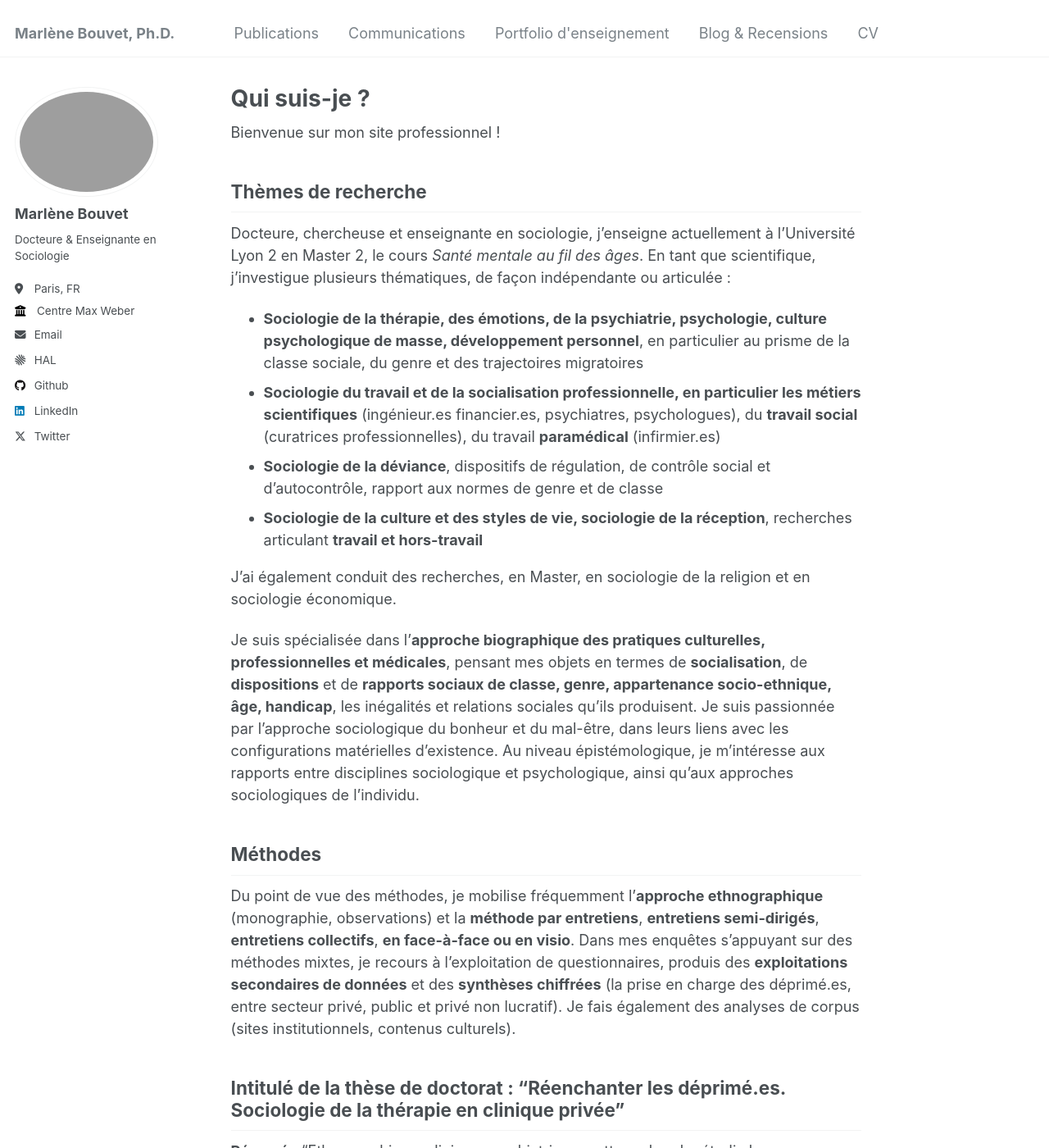
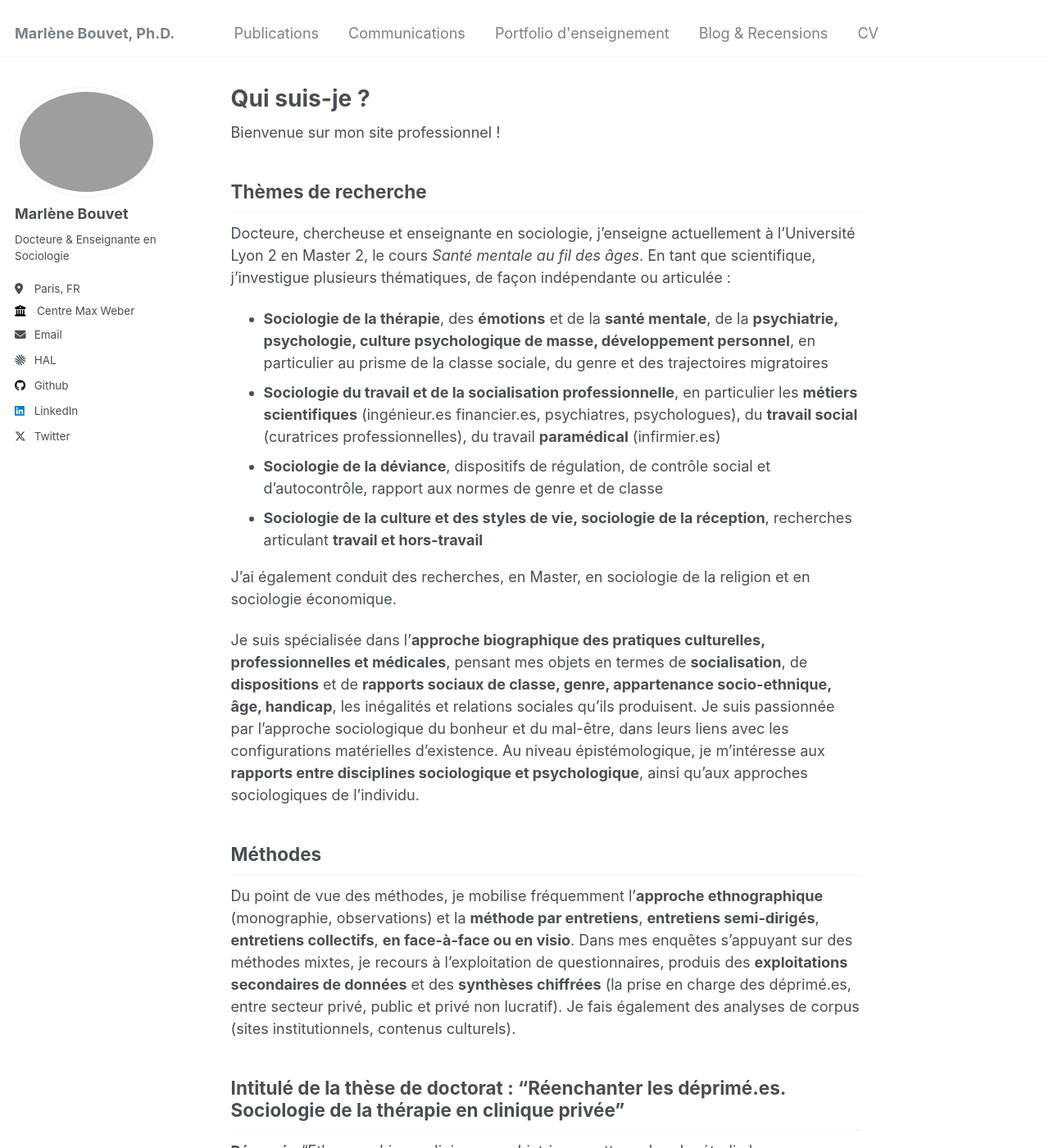
Before and after one commit to marlenebouvet/marlenebouvet.fr, a Jekyll site: the page built from _pages/about.md, in a window 1280 px wide and 1400 px high. Shown: the whole window at 82% size. Built offline with Jekyll 4.4.1, drawn with Linux system fonts in a browser that asks for light colours; some web fonts are replaced; some of the changed text lies outside the part shown.

Commit message:
modifs sur page d'accueil

```diff
--- a/_pages/about.md
+++ b/_pages/about.md
@@ -12,14 +12,14 @@
 ## Thèmes de recherche
 
 Docteure, chercheuse et enseignante en sociologie, j'enseigne actuellement à l'Université Lyon 2 en Master 2, le cours *Santé mentale au fil des âges*. En tant que scientifique, j'investigue plusieurs thématiques, de façon indépendante ou articulée :
-- **Sociologie de la thérapie, des émotions, de la psychiatrie, psychologie, culture psychologique de masse, développement personnel**, en particulier au prisme de la classe sociale, du genre et des trajectoires migratoires
-- **Sociologie du travail et de la socialisation professionnelle, en particulier les métiers scientifiques** (ingénieur.es financier.es, psychiatres, psychologues), du **travail social** (curatrices professionnelles), du travail **paramédical** (infirmier.es)
+- **Sociologie de la thérapie**, des **émotions** et de la **santé mentale**, de la **psychiatrie, psychologie, culture psychologique de masse, développement personnel**, en particulier au prisme de la classe sociale, du genre et des trajectoires migratoires
+- **Sociologie du travail et de la socialisation professionnelle**, en particulier les **métiers scientifiques** (ingénieur.es financier.es, psychiatres, psychologues), du **travail social** (curatrices professionnelles), du travail **paramédical** (infirmier.es)
 - **Sociologie de la déviance**, dispositifs de régulation, de contrôle social et d'autocontrôle, rapport aux normes de genre et de classe
 - **Sociologie de la culture et des styles de vie, sociologie de la réception**, recherches articulant **travail et hors-travail**
 
 J'ai également conduit des recherches, en Master, en sociologie de la religion et en sociologie économique.
 
-Je suis spécialisée dans l'**approche biographique des pratiques culturelles, professionnelles et médicales**, pensant mes objets en termes de **socialisation**, de **dispositions** et de **rapports sociaux de classe, genre, appartenance socio-ethnique, âge, handicap**, les inégalités et relations sociales qu'ils produisent. Je suis passionnée par l'approche sociologique du bonheur et du mal-être, dans leurs liens avec les configurations matérielles d'existence. Au niveau épistémologique, je m'intéresse aux rapports entre disciplines sociologique et psychologique, ainsi qu'aux approches sociologiques de l'individu.
+Je suis spécialisée dans l'**approche biographique des pratiques culturelles, professionnelles et médicales**, pensant mes objets en termes de **socialisation**, de **dispositions** et de **rapports sociaux de classe, genre, appartenance socio-ethnique, âge, handicap**, les inégalités et relations sociales qu'ils produisent. Je suis passionnée par l'approche sociologique du bonheur et du mal-être, dans leurs liens avec les configurations matérielles d'existence. Au niveau épistémologique, je m'intéresse aux **rapports entre disciplines sociologique et psychologique**, ainsi qu'aux approches sociologiques de l'individu.
 
 ## Méthodes
 
```
Also changed, not shown: other parts of _pages/about.md (+1 -1 lines).
